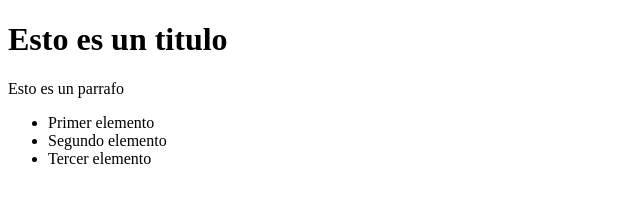
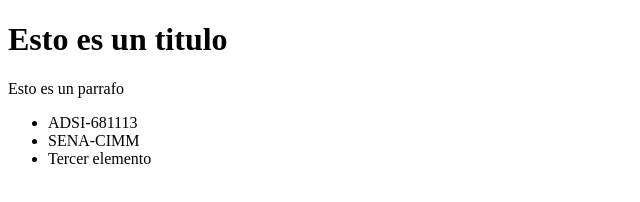
Before and after one commit to ProyectosADSIMarisol/PrimerEjercicio, a plain HTML site: page index.html in a window 1280 px wide. Shown: the full height of the page, 0-640 px from the left. Drawn offline with Linux system fonts and the light colour scheme.

Commit message:
Este es uno de los cambios

```diff
--- a/index.html
+++ b/index.html
@@ -8,8 +8,8 @@
 <p>Esto es un parrafo</p>
 <ul>
 
-<li> Primer elemento </li>
-<li>Segundo elemento  </li>
+<li> ADSI-681113 </li>
+<li>SENA-CIMM </li>
 <li> Tercer elemento </li>
 </ul>
 </body>
```
